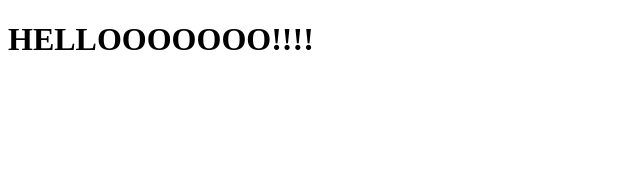
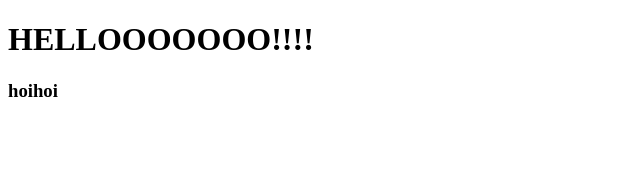
Before and after one commit to wakii/movie_app, a React (Create React App) app: page / in a window 1280 px wide. Shown: the top 170 px of the page, without its empty margins (0-640 px from the left). Built offline with nearby package versions, Linux system fonts and the light colour scheme.

Commit message:
modify title to testCom, put it into App comp

```diff
--- a/src/App.js
+++ b/src/App.js
@@ -1,9 +1,11 @@
 import React from "react";
+import TestCom from "./testCom.js";
 
 function App() {
   return (
     <div className="App">
       <h1>HELLOOOOOOO!!!!</h1>
+      <TestCom />
     </div>
   );
 }
--- a/src/firstComponent.js
+++ /dev/null
@@ -1 +0,0 @@
-import React from "react";
--- a/src/index.js
+++ b/src/index.js
@@ -4,5 +4,5 @@ import App from "./App";
 
 ReactDOM.render(<App />, document.getElementById("notRoot"));
 
-// import 한 app 을 reactDOM 객체를 이용해 App이라는 class를 index.js의 root라는 id를 가진 element에 render한다.
-//
+//  <App /> : component
+//  component : html을 반환하는 함수!!
--- /dev/null
+++ b/src/testCom.js
@@ -0,0 +1,9 @@
+import React from "react";
+
+function TestCom() {
+  return <h3> hoihoi</h3>;
+}
+
+export default TestCom;
+
+//upper case function
```
